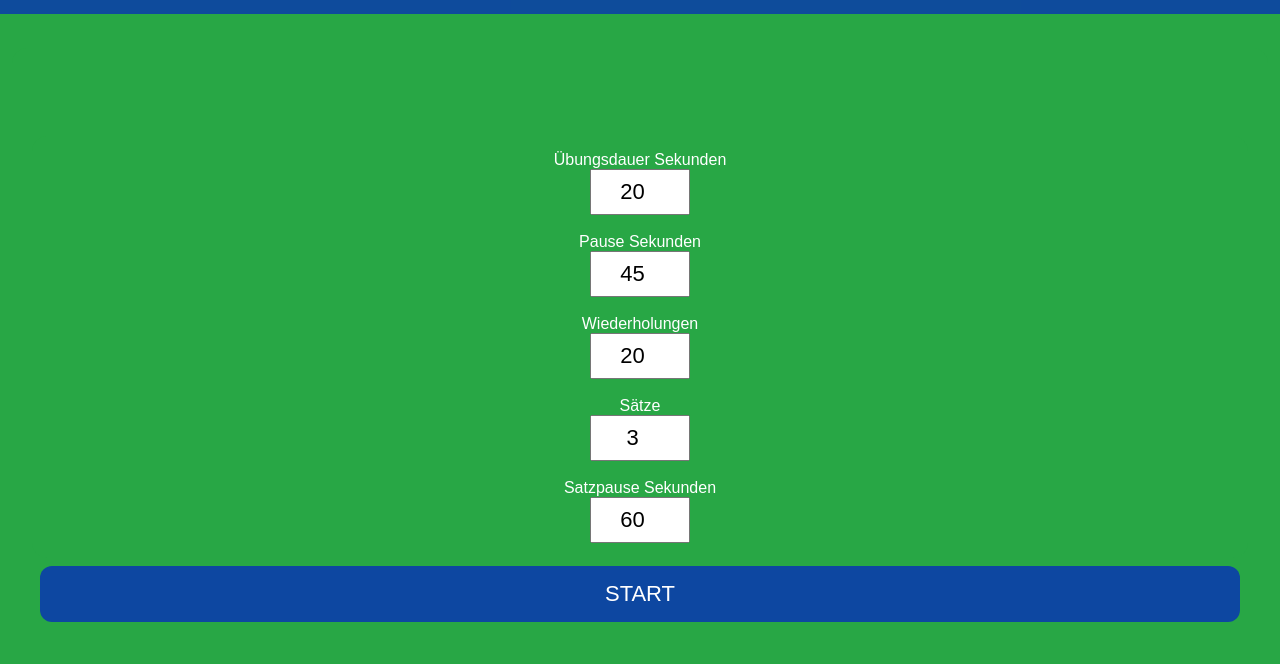
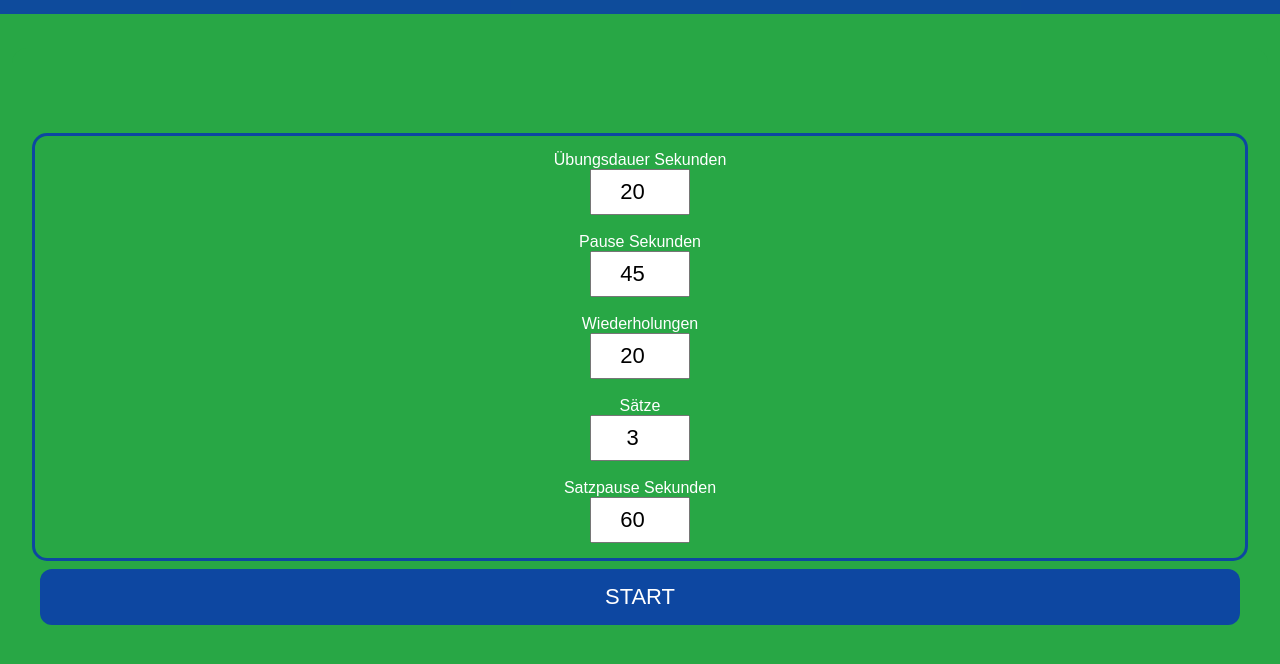
Before and after one commit to Petersen19/fitness-timer, a plain HTML site: page index.html in a window 1280 px wide. Shown: the part 72-736 px from the top of the page. Drawn offline with Linux system fonts and the light colour scheme.

Commit message:
Blauer Rand (3px) um das Settings-Feld in der START Button Farbe hinzugefügt

```diff
--- a/index.html
+++ b/index.html
@@ -75,6 +75,7 @@
             padding: 15px;
             border-radius: 15px;
             margin-top: 20px;
+            border: 3px solid #0d47a1;
         }
         input {
             width: 80px;
```
